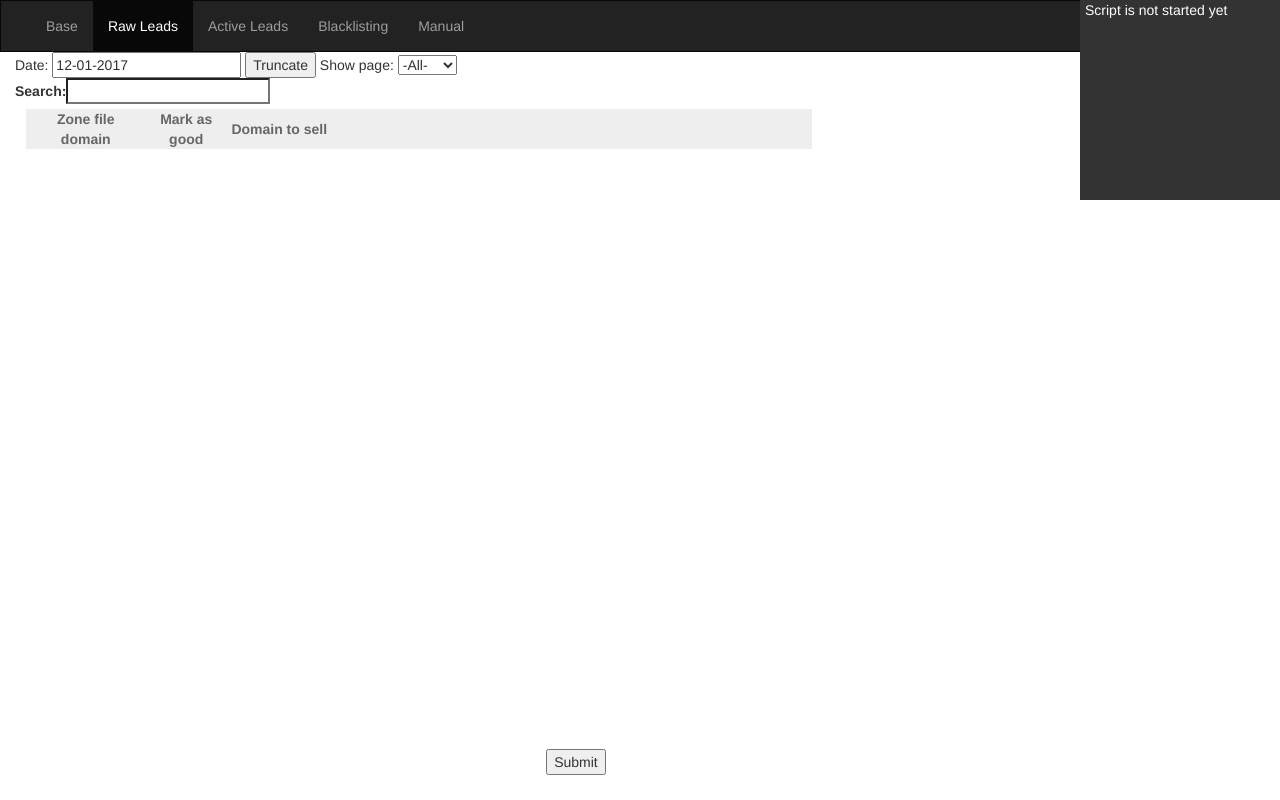
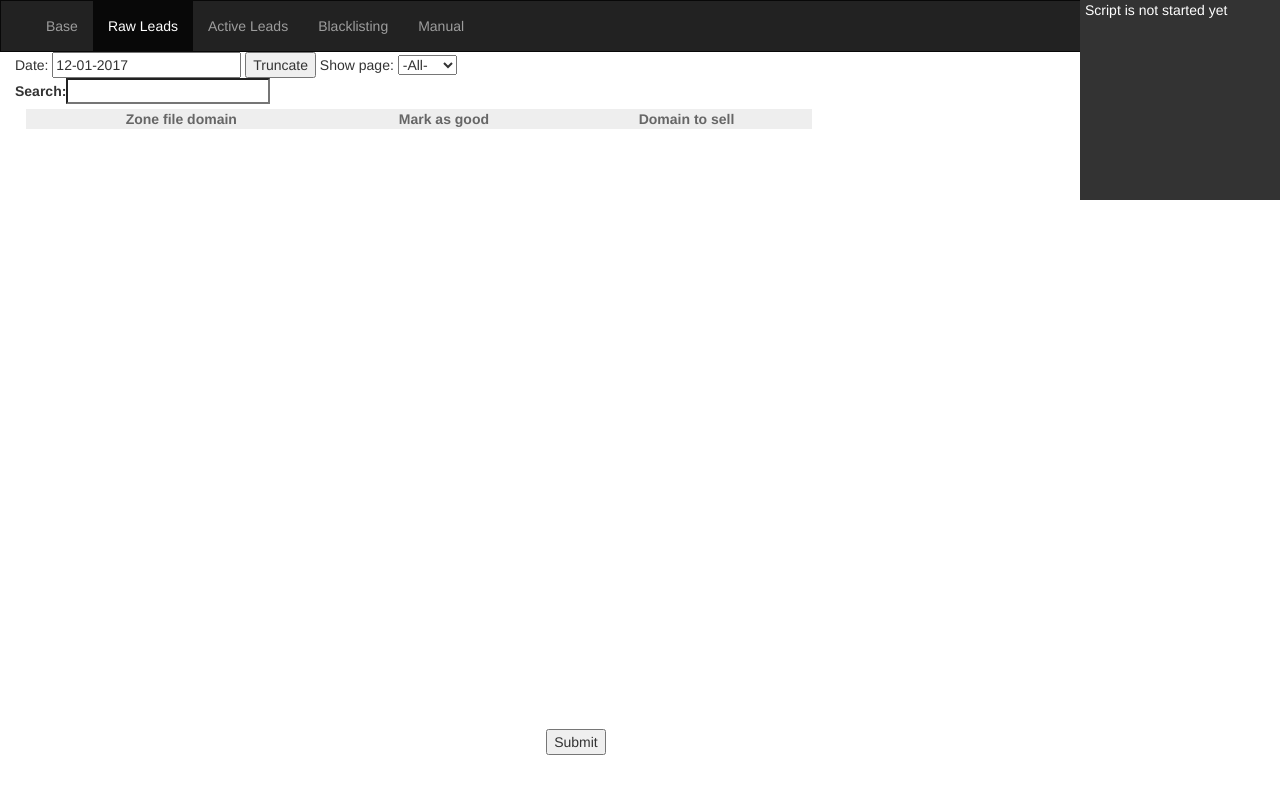
Before and after one commit to markovuckovic992/DomainScript, a Django app: template templates/raw_leads.html in a window 1280 px wide. Run offline with Django 3.2, Linux system fonts and the light colour scheme; the template is opened without the code that fills it, so the values that code supplies are empty; some libraries are stand-ins or nearby versions.

Commit message:
Signed-off-by: markovuckovic992 <markovuckovic992@yahoo.com>

```diff
--- a/static/css/ui.css
+++ b/static/css/ui.css
@@ -65,8 +65,6 @@ input[type="checkbox"] {
   display:block;
 }
 
-#mytable thead, #mytable tbody { display: block; }
-
 #mytable tbody {
     height: 600px;       /* Just for the demo          */
     overflow-y: auto;    /* Trigger vertical scroll    */
```
